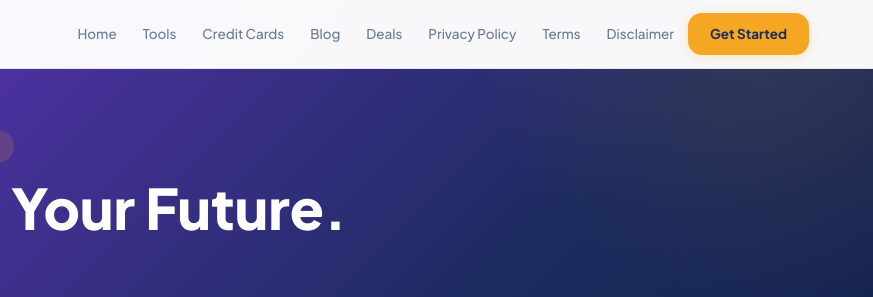
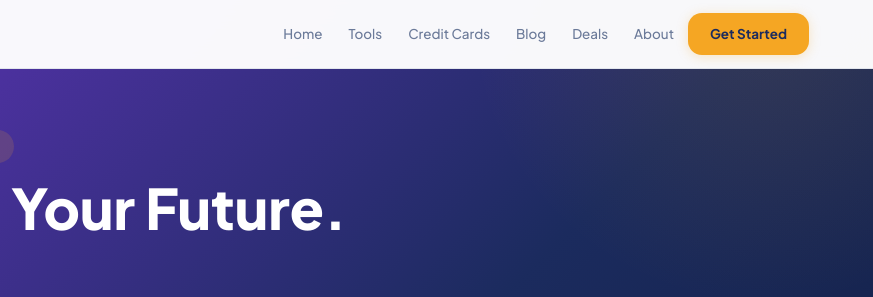
Before and after one commit to AllahRakhha/savingsclub, a website: page index.html in a window 1280 px wide. Shown: the top 297 px of the page, 407-1280 px from the left. Drawn offline with Linux system fonts and the light colour scheme.

Commit message:
Add files via upload

```diff
--- a/index.html
+++ b/index.html
@@ -364,9 +364,7 @@ h3{font-size:clamp(1.15rem,2.2vw,1.5rem)}
 <a href="#cards" onclick="showPage('cards')">Credit Cards</a>
 <a href="#blog" onclick="showPage('blog')">Blog</a>
 <a href="#deals" onclick="showPage('deals')">Deals</a>
-<a href="#privacy" onclick="showPage('privacy')">Privacy Policy</a>
-<a href="#terms" onclick="showPage('terms')">Terms</a>
-<a href="#disclaimer" onclick="showPage('disclaimer')">Disclaimer</a>
+<a href="#about" onclick="showPage('about')">About</a>
 <a href="#tools" class="nav-cta" onclick="showPage('tools')">Get Started</a>
 </div>
 <button class="hamburger" id="hamburger" onclick="toggleMobile()"><span></span><span></span><span></span></button>
@@ -377,9 +375,7 @@ h3{font-size:clamp(1.15rem,2.2vw,1.5rem)}
 <a href="#cards" onclick="showPage('cards');closeMobile()">Credit Cards</a>
 <a href="#blog" onclick="showPage('blog');closeMobile()">Blog</a>
 <a href="#deals" onclick="showPage('deals');closeMobile()">Deals</a>
-<a href="#privacy" onclick="showPage('privacy');closeMobile()">Privacy Policy</a>
-<a href="#terms" onclick="showPage('terms');closeMobile()">Terms & Conditions</a>
-<a href="#disclaimer" onclick="showPage('disclaimer');closeMobile()">Disclaimer</a>
+<a href="#about" onclick="showPage('about');closeMobile()">About</a>
 </div>
 
 <!-- ===== HOME ===== -->
```
